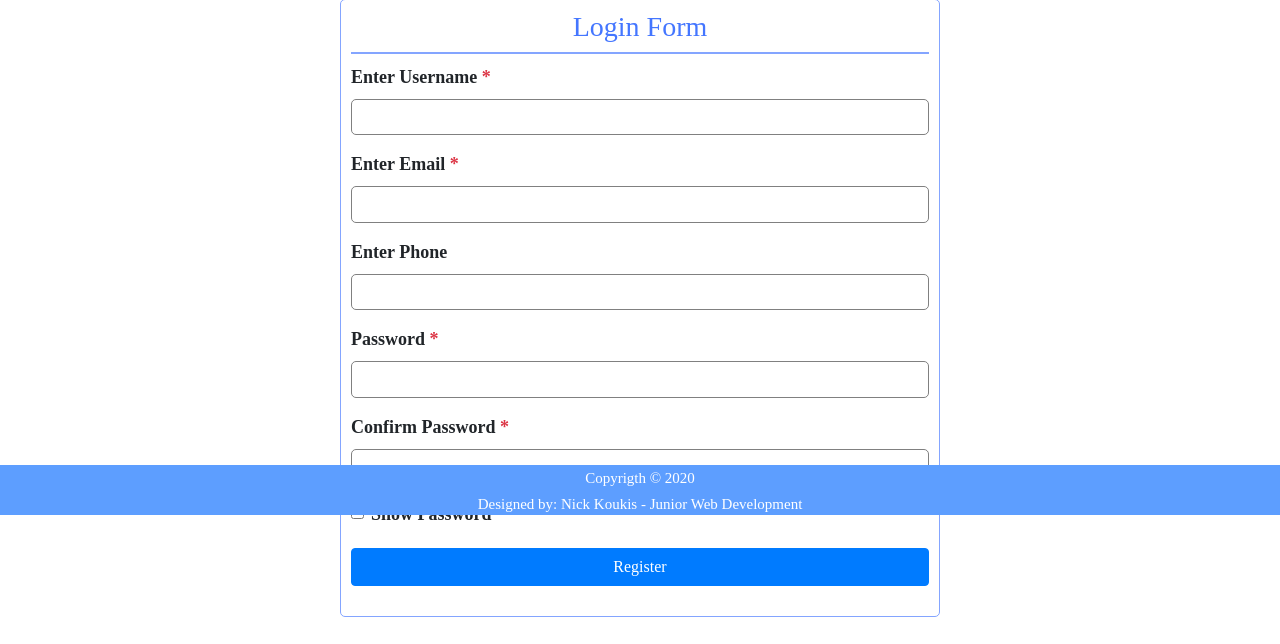
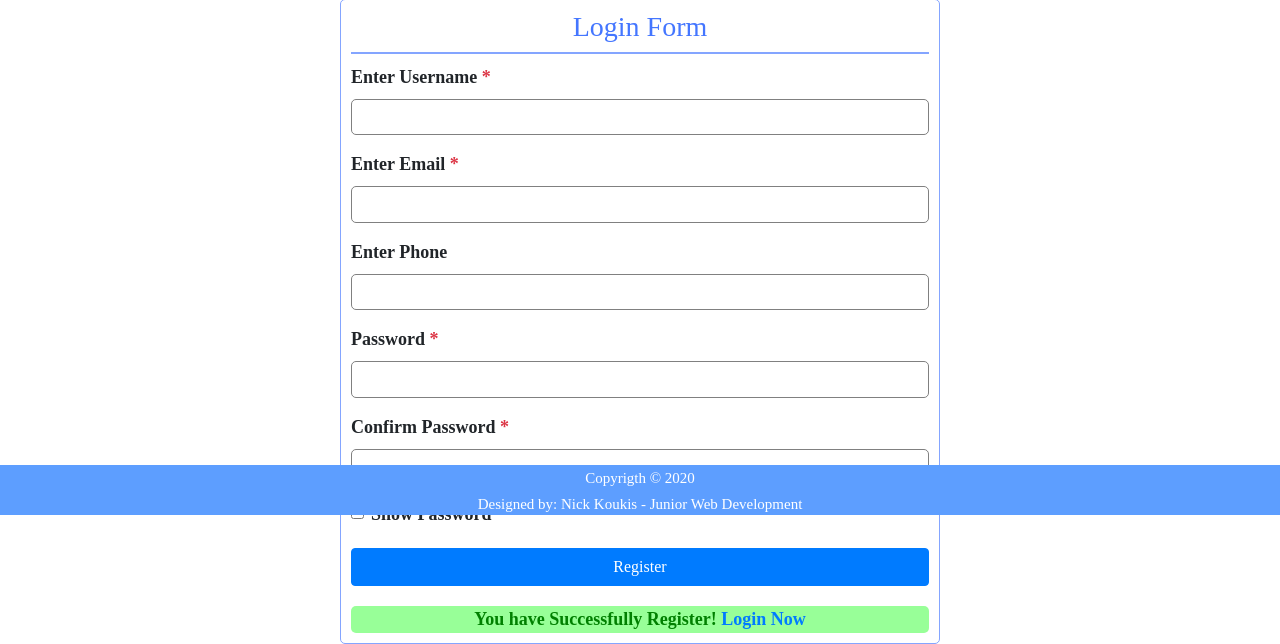
Before and after one commit to nikos-koukis/E-Library-Management-System, a PHP site: page /signup.php in a window 1280 px wide. Shown: the part 285-929 px from the top of the page. Before the commit the page ends 902 px from the top, so only its background shows below. Run offline with PHP 8.4, Linux system fonts and the light colour scheme.

Commit message:
version2.0.0

```diff
--- a/admin/assets/CSS/header.css
+++ b/admin/assets/CSS/header.css
@@ -58,8 +58,7 @@ html,body{
     }
 
     #btn_logout{
-        margin-left: 15%;
-        margin-right: -15%;
+        margin-right: -10%;
         padding-top: 15px;
     }
 
--- a/admin/includes/header.php
+++ b/admin/includes/header.php
@@ -48,7 +48,7 @@ include '../includes/config.php';
                             <a class="nav-link" href="change_password.php?admin_id=<?php echo $row['id'];?>">CHANGE PASSWORD</a>
                         </li>
                                 <?php }} ?>
-                        <a href="logout.php" class="btn btn-danger btn-sm" id="btn_logout"><i class="fa fa-sign-out"></i> Log Out</a>
+                            <a href="../index.php" class="btn btn-danger btn-sm" id="btn_logout"><i class="fa fa-sign-out"></i> Log Out</a>
                     </ul>
                 </div>
             </div>
--- a/assets/CSS/signup.css
+++ b/assets/CSS/signup.css
@@ -51,10 +51,24 @@
     }
 
     .error{
+        font-size: 15px;
         color:red;
         padding-left: 20px;
         margin-top: -10px;
 
     }
 
+    .phone_error{
+        font-size: 15px;
+        color:red;
+        padding-left: 20px;
+    }
+
+    .success_signup{
+        background-color: rgb(152, 255, 152);
+        color:green;
+        text-align: center;
+        border-radius: 5px;
+    }
+
 }
--- a/index.php
+++ b/index.php
@@ -1,9 +1,5 @@
 <?php include 'server.php';
 include 'includes/config.php';
-if(!isset($_SESSION))
-{
-    session_start();
-}
 ?>
 
 <!DOCTYPE html>
--- a/server.php
+++ b/server.php
@@ -14,7 +14,7 @@ if (isset($_POST['admin_login'])) {
     $query = "SELECT * FROM admin_credits WHERE username = '$username' AND password = '$password'";
     $result = mysqli_query($db,$query);
     if (mysqli_num_rows($result) == 1){
-        $_SESSION['username'] = $username;
+
         header ('location: admin/index.php');
     }
 }
--- a/signup.php
+++ b/signup.php
@@ -25,7 +25,7 @@
     </div>
 
     <div class="container_form">
-        <form method="post" name="signup_form">
+        <form method="post" name="signup_form" onsubmit="return signup_form_validation()">
 
         <div class="col-12" id="signup_form_header">
             <h3>Login Form</h3>
@@ -43,7 +43,7 @@
 
         <div class="form-group">
             <label for="phone">Enter Phone</label>
-            <input type="text" class="form-control" id="phone" name="phone" >
+            <input type="text" class="form-control" id="phone" name="phone" required>
             <div class="phone_error"></div>
         </div>
 
@@ -63,7 +63,8 @@
 
         </div>
 
-        <button type="submit" class="btn btn-primary" name="signup">Register</button>
+        <button type="submit" class="btn btn-primary" name="">Register</button>
+        <div class="success_signup">You have Successfully Register! <a href="login.php">Login Now</a></div>
 
         </form>
     </div>
```
Also changed, not shown: admin/logout.php (deleted, +0 -14 lines), assets/JS/signup.js (+24 -6 lines).
